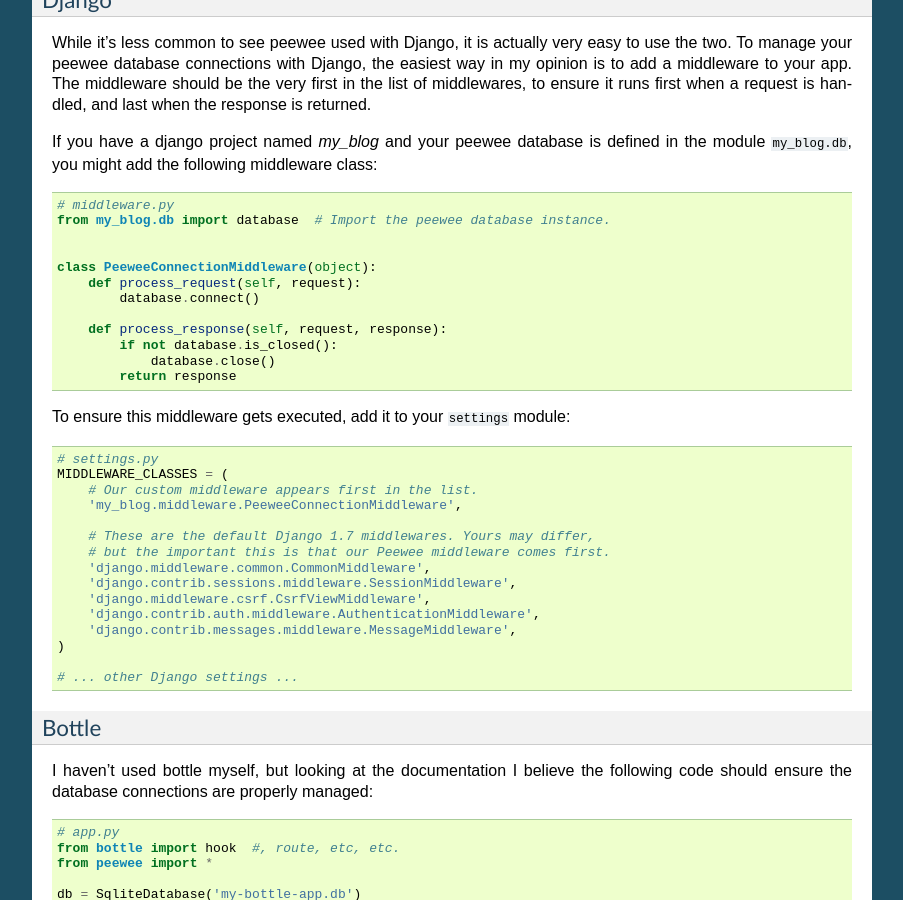
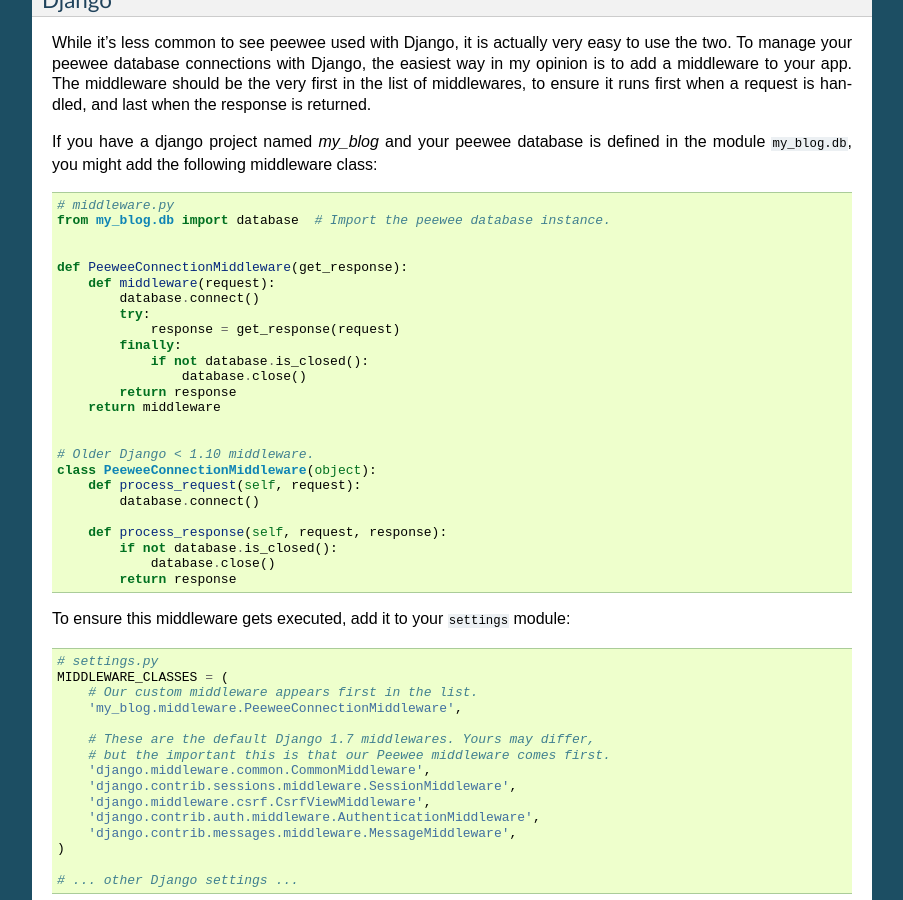
Before and after one commit to coleifer/peewee, a Sphinx documentation site: the page built from docs/peewee/database.rst, in a window 1280 px wide and 900 px high, scrolled down 16271 px. Shown: the whole window, without its empty margins (198-1101 px from the left). Built offline with Sphinx 7.4.7, drawn with Linux system fonts in a browser that asks for light colours; pages that are not in the unit, such as notebooks, are missing from menus; the version number could not be read and is left out.

Commit message:
Fix django middleware docs to correspond to new middleware style.

```diff
--- a/docs/peewee/database.rst
+++ b/docs/peewee/database.rst
@@ -1104,6 +1104,19 @@
     from my_blog.db import database  # Import the peewee database instance.
 
 
+    def PeeweeConnectionMiddleware(get_response):
+        def middleware(request):
+            database.connect()
+            try:
+                response = get_response(request)
+            finally:
+                if not database.is_closed():
+                    database.close()
+            return response
+        return middleware
+
+
+    # Older Django < 1.10 middleware.
     class PeeweeConnectionMiddleware(object):
         def process_request(self, request):
             database.connect()
```
